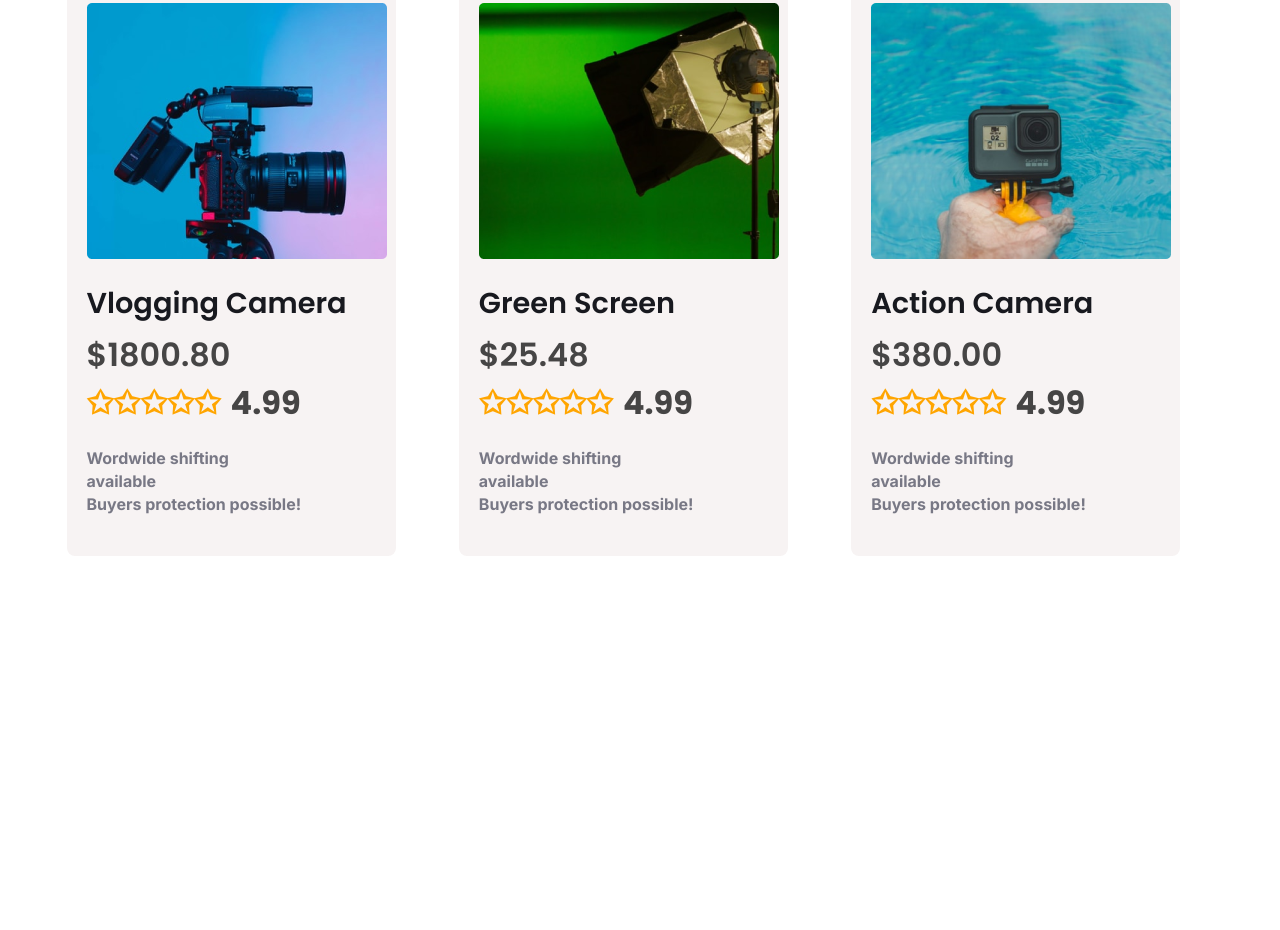
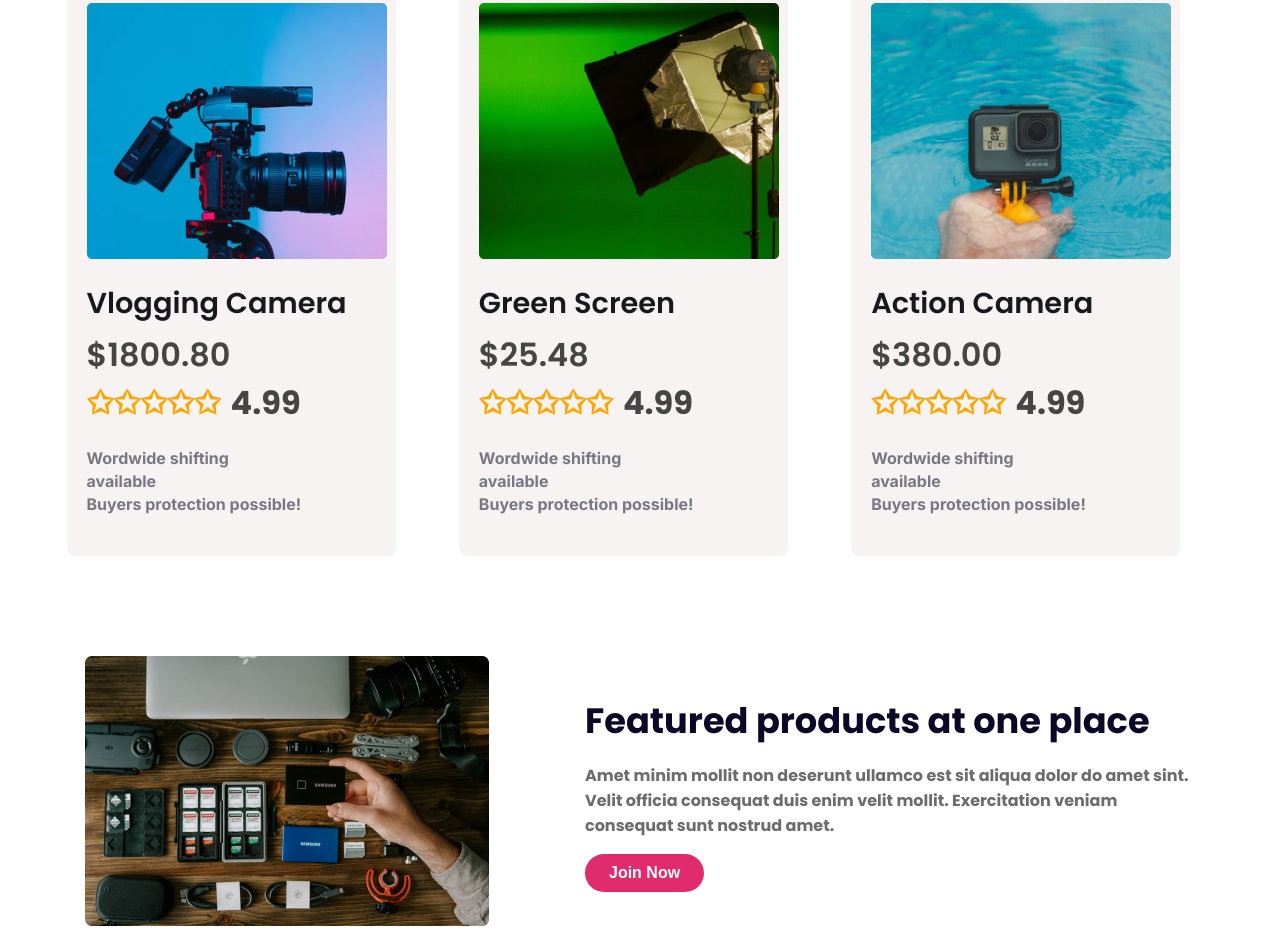
Before and after one commit to rjriajul1/influencer-gear-project, a plain HTML site: page index.html in a window 1280 px wide. Shown: the part 2220-3150 px from the top of the page. Before the commit the page ends 2776 px from the top, so only its background shows below. Drawn offline with Linux system fonts and the light colour scheme.

Commit message:
added a new file

```diff
--- a/index.html
+++ b/index.html
@@ -168,16 +168,38 @@
                     <p class="card-description">Wordwide shifting <br>       available <br>
                         Buyers protection possible!</p>
 
-
-
                 </div>
-
 
             </div>
 
+            </div>
+
+        </section>
+
+
+        <!-- feature section start here -->
+
+        <section class="feature display-flex">
+            <div class="feature-img">
+                <img src="images/gear.png" alt="">
+            </div>
+
+            <div class="feature-content">
+
+                <h1 class="feature-title">
+                    Featured products at one place
+                </h1>
+
+                <p class="feature-description">
+                    Amet minim mollit non deserunt ullamco est sit aliqua dolor do amet sint. Velit officia consequat duis enim velit mollit. Exercitation veniam consequat sunt nostrud amet.
+                </p>
+                <button class="primary-btn">Join Now</button>
 
             </div>
         </section>
+
+
+        <!-- feature section end here -->
 
 
     </main>
--- a/styles/style.css
+++ b/styles/style.css
@@ -223,6 +223,36 @@ ul li a{
 /* popular collection end here  */
 
 
+/* feature section start here */
+
+
+.feature{
+    max-width: 1110px;
+    margin: 0 auto;
+    gap: 96px ;
+    align-items: center;
+    margin-top: 100px;
+}
+.feature-title{
+    font-size: 2.2rem;
+    font-weight: bold;
+    font-family: "Poppins", serif;
+    color:#0A0826 ;
+    margin-bottom: 16px;
+
+}
+.feature-description{
+     font-size: 1rem;
+     font-weight: bold;
+     color:#6C6C6C
+     ;
+     font-family: "Poppins", serif;
+     margin-bottom: 16px;
+}
+/* feature section end here */
+
+
+
 /* main section end here */
 
 
@@ -312,6 +342,18 @@ ul li a{
     /* popular section responsive end here */
 
 
+    /* feature section responsiv start here */
+
+
+    .feature{
+        flex-direction: column-reverse;
+        text-align: center;
+        gap: 50px;
+    }
+
+
+    /* feature section responsive end here */
+
 
 
 /* end for small device reponsive */
```
